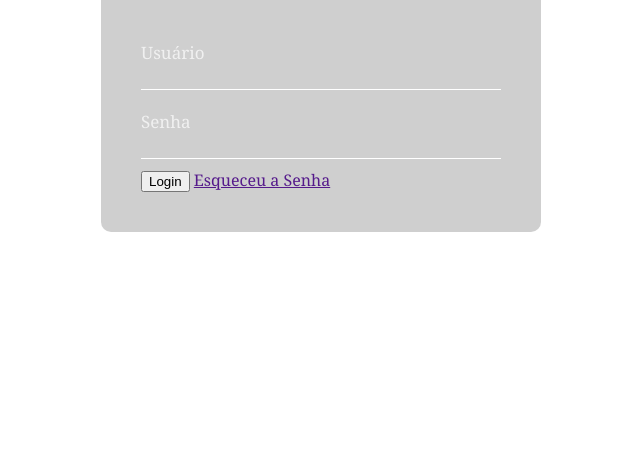
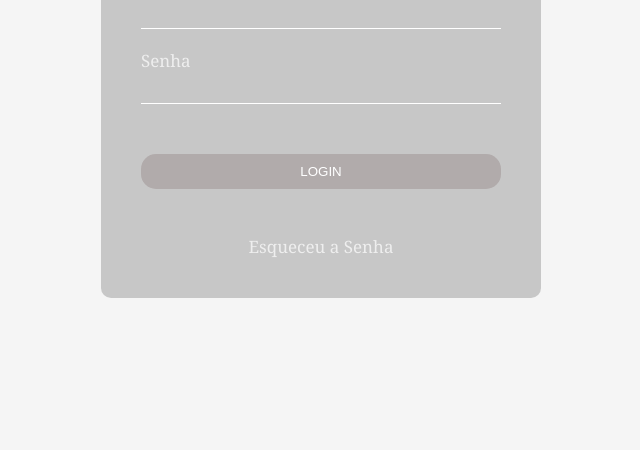
Before and after one commit to OtavioAbati/TDS_DS_2023, a plain HTML site: page aula_03/login.html in a window 1280 px wide. Shown: the part 350-800 px from the top of the page, without its empty margins (319-959 px from the left). Drawn offline with Linux system fonts and the light colour scheme.

Commit message:
Conclusão do projeto de login do dia 17-08-2023

```diff
--- a/aula_03/login.html
+++ b/aula_03/login.html
@@ -23,7 +23,7 @@
                 </div>
             </div>
             <div class="card-footer">
-                    <input type="submit" value="Login" class="submit">
+                    <input type="submit" value="login" class="submit">
                     <a href="">Esqueceu a Senha</a>
             </div>
         </form>
--- a/aula_03/styles.css
+++ b/aula_03/styles.css
@@ -1,4 +1,5 @@
 body {
+    background-color: whitesmoke;
     padding: 0px;
     margin: 0px;
     justify-content: center;
@@ -16,37 +17,65 @@ body {
 
 }
 
-.card{
+.card {
     background-color: rgba(19, 19, 19, 0.2);
     padding: 40px;
     border-radius: 10px;
     width: 360px;
 }
 
-.card-header{
+.card-header {
     padding-bottom: 50px;
     opacity: 0.7;
-    color: #fff;
+    color: white;
     padding-left: 138px;
 }
 
-.card-content label{
-    color: #fff;
+.card-content label {
+    color: white;
     font-size: 17px;
     opacity: 0.7;
 }
 
-.card-content input{
+.card-content input {
     margin-top: 10px;
-    padding: 0 30px;
+    padding: 03px 02px;
     background-color: transparent;
     border: none;
     border-bottom: 1px solid #fff;
     outline: none;
+    color: #fff;
 }
 
-.card-content-area{
+.card-content-area {
     display: flex;
     flex-direction: column;
     padding: 10px 0px;
 }
+
+.card-footer {
+    display: flex;
+    flex-direction: column;
+
+}
+
+.card-footer .submit {
+    color: white;
+    width: 100%;
+    height: 35px;
+    background-color: #b1abab;
+    border: none;
+    border-radius: 15px;
+    margin: 40px 0px;
+    cursor: pointer;
+    text-transform: uppercase;
+}
+
+.card-footer a{
+    color: #fff;
+    text-decoration: none;
+    text-align: center;
+    font-size: 17px;
+    margin-top: 06px;
+    opacity: 0.7;
+}
```
Also changed, not shown: exercicios/exercicio_02.js (added).
